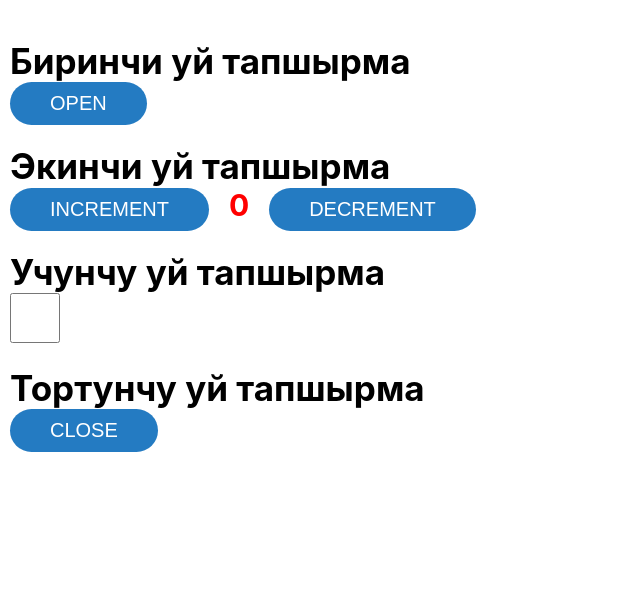
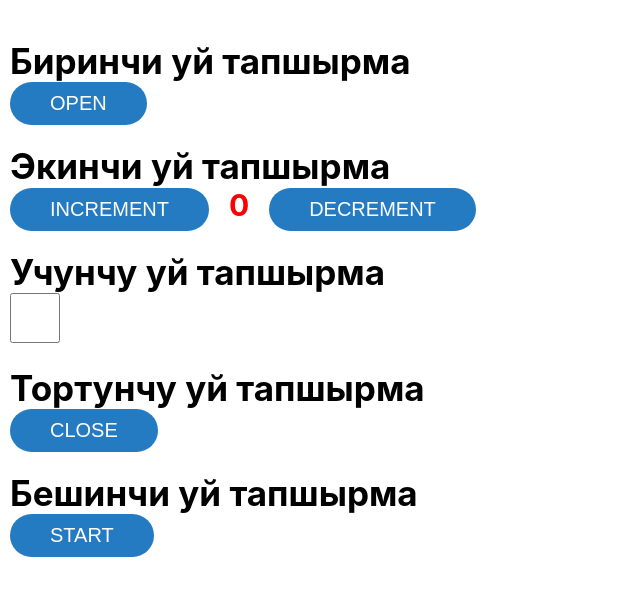
Before and after one commit to Madridista48/new-state-blond, a React (Vite) app: page / in a window 1280 px wide. Shown: the top 596 px of the page, without its empty margins (0-640 px from the left). Built offline with nearby package versions, Linux system fonts and the light colour scheme.

Commit message:
Выполнен пятый дз

```diff
--- a/src/components/Main/Card/Card.jsx
+++ b/src/components/Main/Card/Card.jsx
@@ -17,7 +17,6 @@ const Card = ({title, buttonText}) => {
     return (
         <section>
             <Titles title={title} />
-
             <Button text={text?buttonText:"Close"} onClick={changeText}/>
         </section>
     );
--- a/src/components/Main/Main.jsx
+++ b/src/components/Main/Main.jsx
@@ -42,6 +42,14 @@ const Main = () => {
         setTitle(prevState => !prevState)
     }
 
+    // fifth home-work
+    const [animation, setAnimation] = useState(true)
+    const startAnimation = (e) => {
+        e.preventDefault()
+        setAnimation(prevState => !prevState)
+    }
+
+
     return (
         <main className={css.main} id={"12"}>
             <section className={css.section}>
@@ -67,6 +75,14 @@ const Main = () => {
                 <Button text={title ? "Close" : "Open"} onClick={showTitle}/>
             </section>
 
+            <section className={css.section}>
+                <Titles title={"Бешинчи"}/>
+                <Button text={animation ? "Start" : "stop"} onClick={startAnimation}/>
+                <div>
+                    {!animation? <div className={css.loader}></div>:''}
+                </div>
+            </section>
+
         </main>
     );
 };
--- a/src/components/Main/Main.module.css
+++ b/src/components/Main/Main.module.css
@@ -20,3 +20,27 @@
     width: 50px;
     height: 50px;
 }
+
+.loader {
+    position: relative;
+    width: 20px;
+    height: 20px;
+    border: 2px solid #646cff;
+    border-top-color: transparent;
+    border-radius: 50%;
+    animation: spin 1s linear infinite;
+}
+.loader:hover{
+    animation-name: spin;
+    animation-delay: 2s;
+    animation-direction: alternate;
+}
+
+@keyframes spin {
+    0%{
+        transform: rotate(0);
+    }
+    100%{
+        transform: rotate(360deg);
+    }
+}
```
